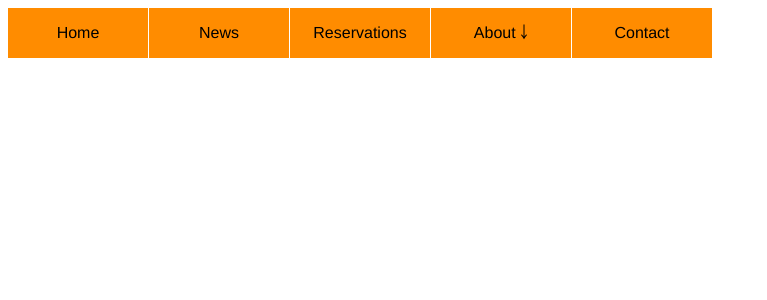
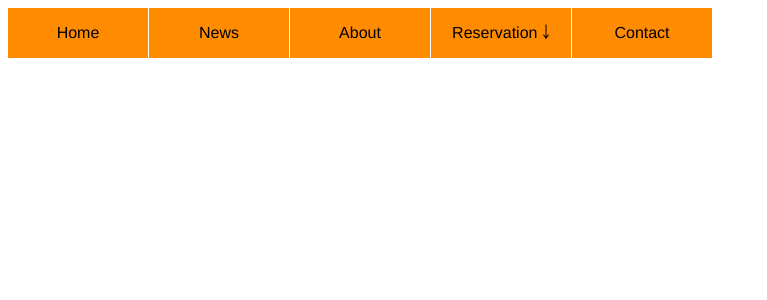
Before and after one commit to Austinthemighty/M.A.R.S, a PHP site: page /Mars_Reservation..html in a window 1280 px wide. Shown: the top 300 px of the page, without its empty margins (0-767 px from the left). Run offline with PHP 8.4, Linux system fonts and the light colour scheme.

Commit message:
Changed the CSS styling of the nav bar.

```diff
--- a/Mars_Reservation..html
+++ b/Mars_Reservation..html
@@ -5,30 +5,24 @@
     <title>CSS Only Navigation Menu</title>
     <meta name="viewport" content="width=device-width, initial-scale=1">
     <link rel="stylesheet" href="Mars_Reservation.css">
-    <script type="text/javascript">
-
-        var slideimages = new Array()
-        slideimages[0] = new Image()
-        slideimages[0]
-    </script>
 </head>
 <body>
 <label for="show-menu" class="show-menu">Show Menu</label>
 <input type="checkbox" id="show-menu" role="button">
 <ul id="menu">
-    <li><a href="#">Home</a></li>
+    <li><a href="Mars_Reservation..html">Home</a></li>
     <li>
         <a href="#">News</a>
     </li>
     <li>
-        <a href="#">Reservations</a>
+        <a href="#">About</a>
 
     </li>
-    <li><a href="#">About ￬</a>
+    <li><a href="#">Reservation ￬</a>
         <ul class="hidden">
-            <li><a href="#">Who We Are</a></li>
-            <li><a href="#">What We Do</a></li>
-        </ul>
+            <li><a href="#">Make Reservation</a></li>
+            <li><a href="#">Edit Reservation</a></li>
+</ul>
     </li>
     <li><a href="#">Contact</a></li>
 </ul>
--- a/Mars_Reservation.css
+++ b/Mars_Reservation.css
@@ -28,7 +28,8 @@ li a {
 
 /*Hover state for top level links*/
 li:hover a {
-    background: darkred;
+    background: orangered;
+    color: white;
 }
 
 /*Style for dropdown links*/
@@ -41,7 +42,7 @@ li:hover ul a {
 
 /*Hover state for dropdown links*/
 li:hover ul a:hover {
-    background: darkred;
+    background: orangered;
     color: #fff;
 }
 
@@ -72,11 +73,15 @@ ul li a:hover + .hidden, .hidden:hover {
 .show-menu {
     font-family: "Helvetica Neue", Helvetica, Arial, sans-serif;
     text-decoration: none;
-    color: #fff;
-    background: #19c589;
+    color: black;
+    background: darkorange;
     text-align: center;
     padding: 10px 0;
     display: none;
+}
+.show-menu:hover {
+    background: orangered;
+    color: white;
 }
 
 /*Hide checkbox*/
```
